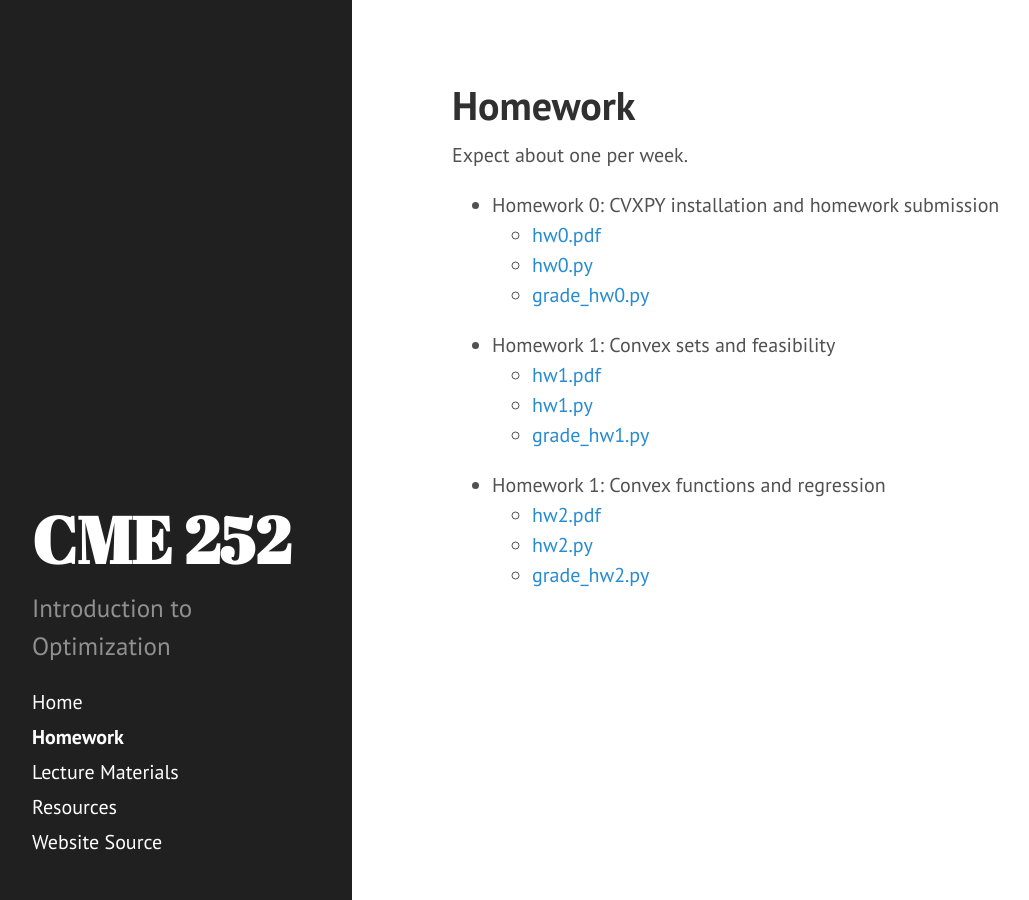
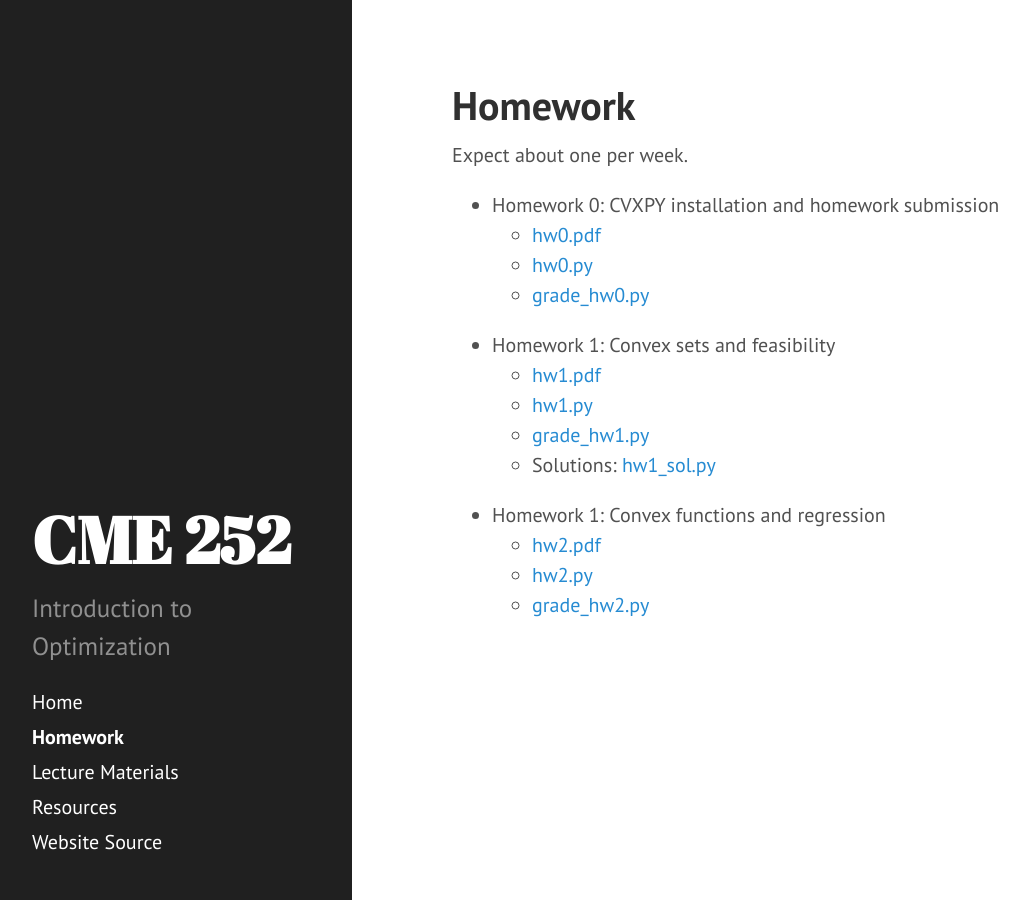
Before and after one commit to ajfriend/cme252, a Jekyll site: the page built from homework.md, in a window 1280 px wide. Shown: the whole page, without its empty margins (8-1037 px from the left). Built offline with Jekyll 4.4.1, drawn with Linux system fonts in a browser that asks for light colours; Markdown is read by kramdown in place of the engine named in the settings.

```diff
--- a/homework.md
+++ b/homework.md
@@ -13,6 +13,7 @@ Expect about one per week.
     - [hw1.pdf](https://github.com/icme/cme252-optimization/raw/master/homework/hw1/hw1.pdf)
     - [hw1.py](https://raw.githubusercontent.com/icme/cme252-optimization/master/homework/hw1/hw1.py)
     - [grade_hw1.py](https://raw.githubusercontent.com/icme/cme252-optimization/master/homework/hw1/grade_hw1.py)
+    - Solutions: [hw1_sol.py](https://raw.githubusercontent.com/icme/cme252-optimization/master/homework/hw1/hw1_sol.py)
 
 - Homework 1: Convex functions and regression
     - [hw2.pdf](https://github.com/icme/cme252-optimization/raw/master/homework/hw2/hw2.pdf)
```
Also changed, not shown: lecture_materials.md (+1 -0 lines).
